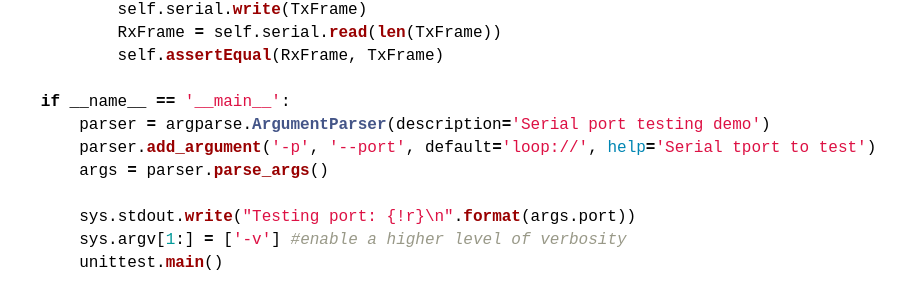
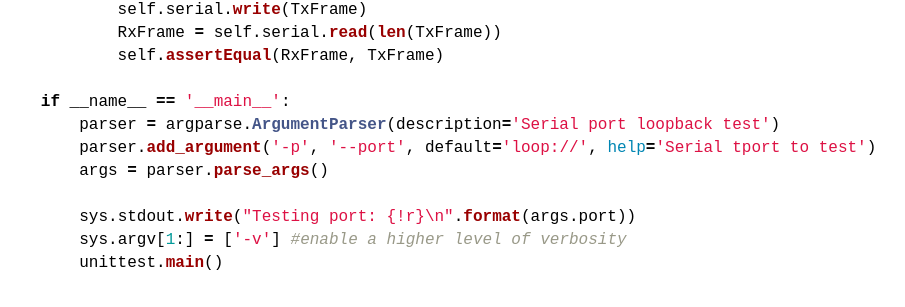
Before and after one commit to ronaldreichmuth/ronaldreichmuth.github.io, a Jekyll site: the page built from _posts/2018-12-15-unittest-python.md, in a window 1280 px wide. Shown: the part 1118-1425 px from the top of the page, without its empty margins (46-951 px from the left). Built offline with Jekyll 4.4.1, drawn with Linux system fonts in a browser that asks for light colours.

Commit message:
Update 2018-12-15-unittest-python.md

```diff
--- a/_posts/2018-12-15-unittest-python.md
+++ b/_posts/2018-12-15-unittest-python.md
@@ -28,7 +28,7 @@ class TestEcho(unittest.TestCase):
         self.assertEqual(RxFrame, TxFrame)
 
 if __name__ == '__main__':
-    parser = argparse.ArgumentParser(description='Serial port testing demo')
+    parser = argparse.ArgumentParser(description='Serial port loopback test')
     parser.add_argument('-p', '--port', default='loop://', help='Serial tport to test')
     args = parser.parse_args()
 
```
